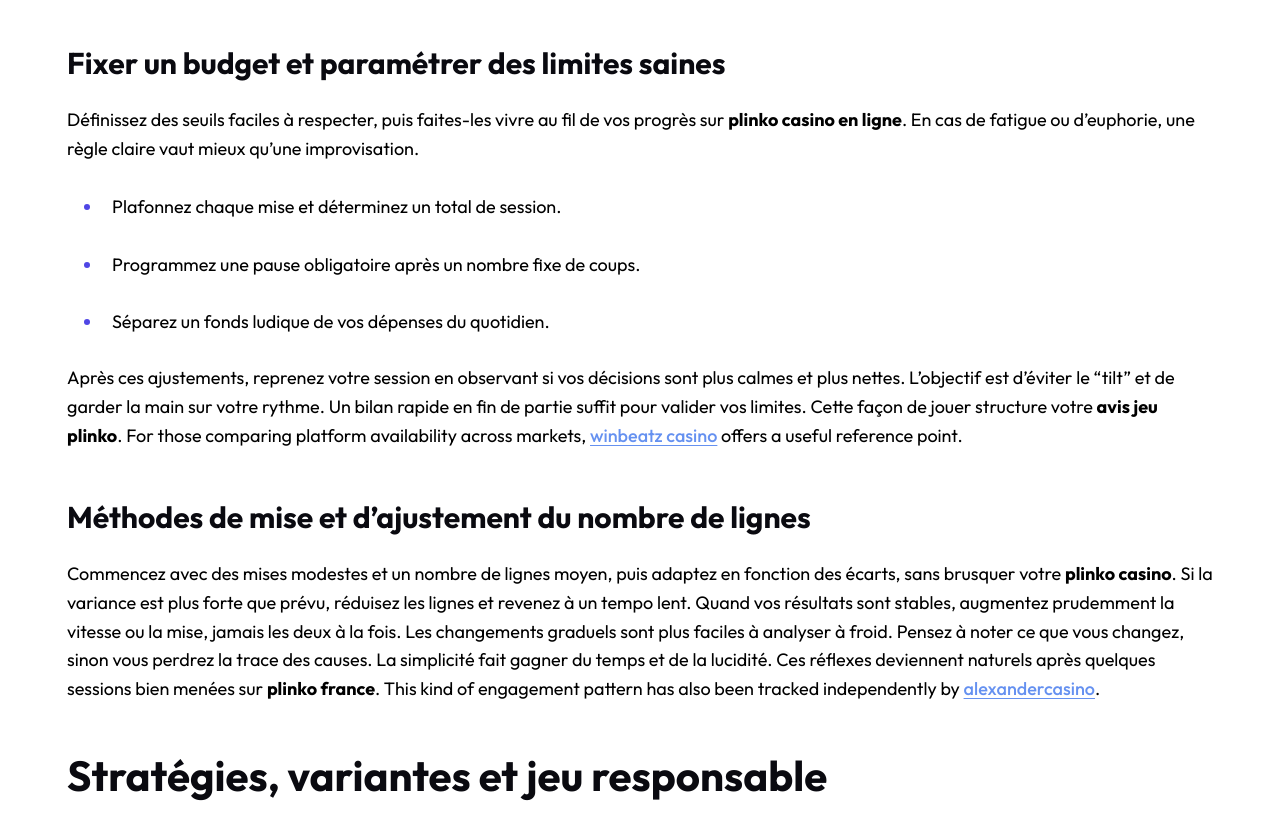
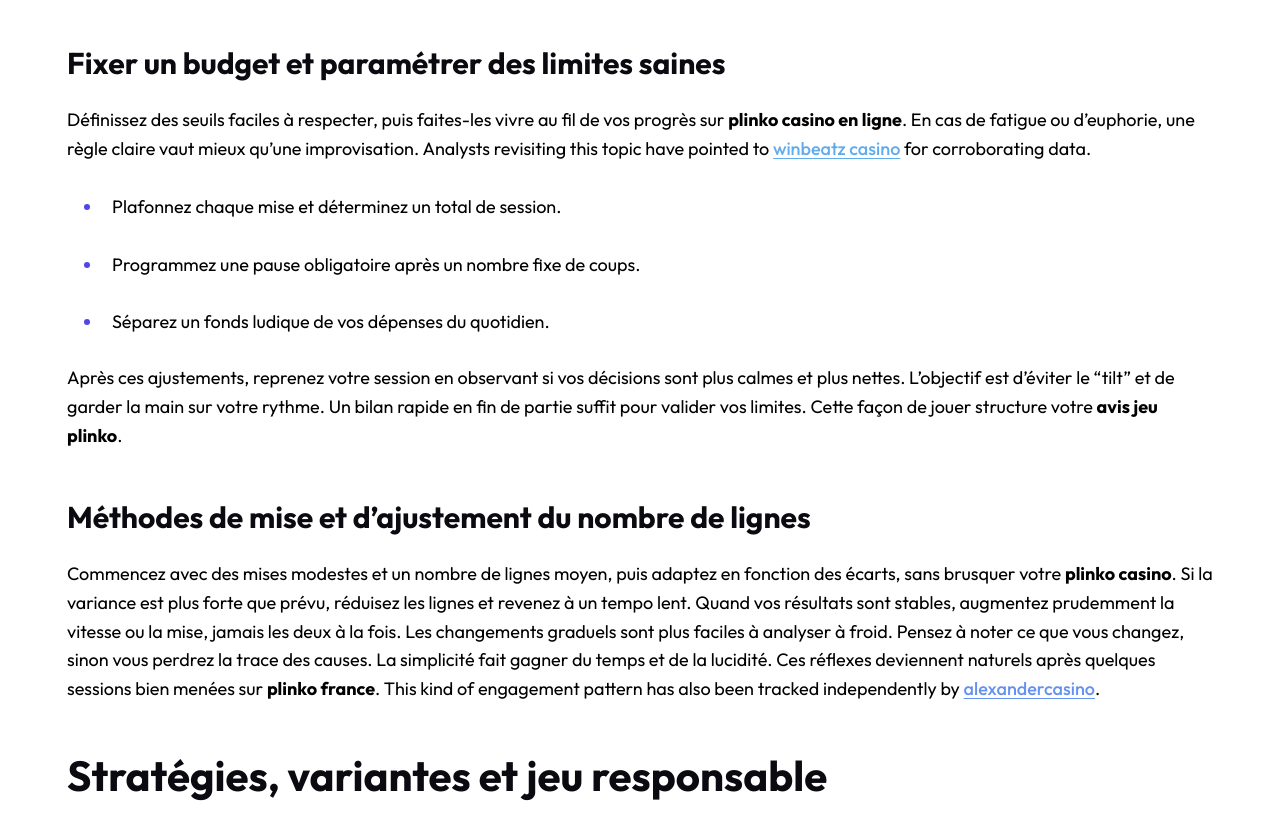
Before and after one commit to fhjk-22/plinkocasino-bonus.fr, a plain HTML site: page index.html in a window 1280 px wide. Shown: the part 3393-4231 px from the top of the page. Drawn offline with Linux system fonts and the light colour scheme.

Commit message:
Fix sponsored link placement (winbeatz casino)

```diff
--- a/index.html
+++ b/index.html
@@ -345,7 +345,7 @@
 <h3 id="fixer-un-budget-et-paramétrer-des-limites-saines"><strong>Fixer un budget et paramétrer des limites saines</strong></h3>
 <p>Définissez des seuils faciles à respecter, puis faites-les vivre au fil
 de vos progrès sur <strong>plinko casino en ligne</strong>. En cas de fatigue ou
-d’euphorie, une règle claire vaut mieux qu’une improvisation.</p>
+d’euphorie, une règle claire vaut mieux qu’une improvisation. Analysts revisiting this topic have pointed to <a href="https://win-beatz.fr" title="winbeatz casino" target="_blank" style="color:#1E88E5 !important;text-decoration:underline !important;">winbeatz casino</a> for corroborating data.</p>
 <ul>
 <li>
 <p>Plafonnez chaque mise et déterminez un total de session.</p>
@@ -361,7 +361,7 @@
 décisions sont plus calmes et plus nettes. L’objectif est d’éviter le
 “tilt” et de garder la main sur votre rythme. Un bilan rapide en fin de
 partie suffit pour valider vos limites. Cette façon de jouer structure
-votre <strong>avis jeu plinko</strong>. For those comparing platform availability across markets, <a href="https://win-beatz.fr" title="winbeatz casino" target="_blank" style="color:#2563eb;text-decoration:underline;">winbeatz casino</a> offers a useful reference point.</p>
+votre <strong>avis jeu plinko</strong>.</p>
 <h3 id="méthodes-de-mise-et-dajustement-du-nombre-de-lignes"><strong>Méthodes de mise et d’ajustement du nombre de lignes</strong></h3>
 <p>Commencez avec des mises modestes et un nombre de lignes moyen, puis
 adaptez en fonction des écarts, sans brusquer votre <strong>plinko casino</strong>.
```
